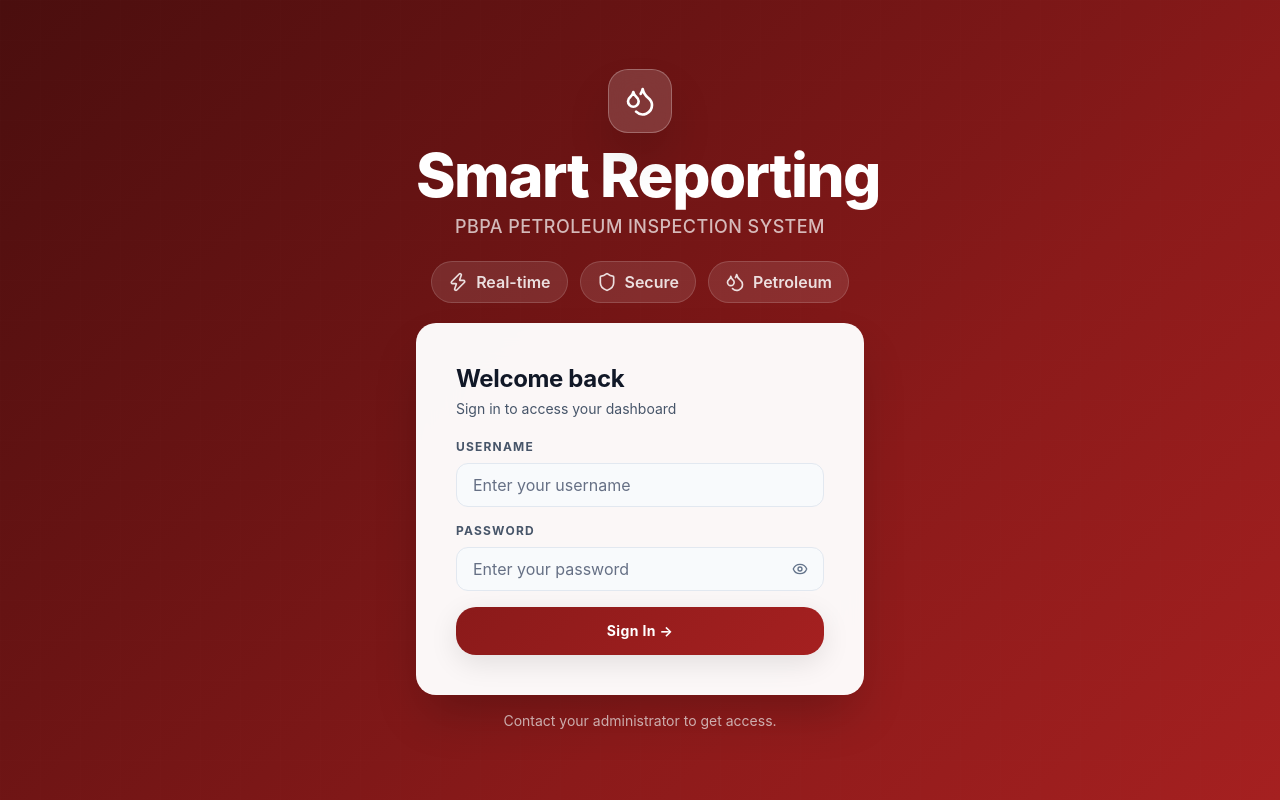
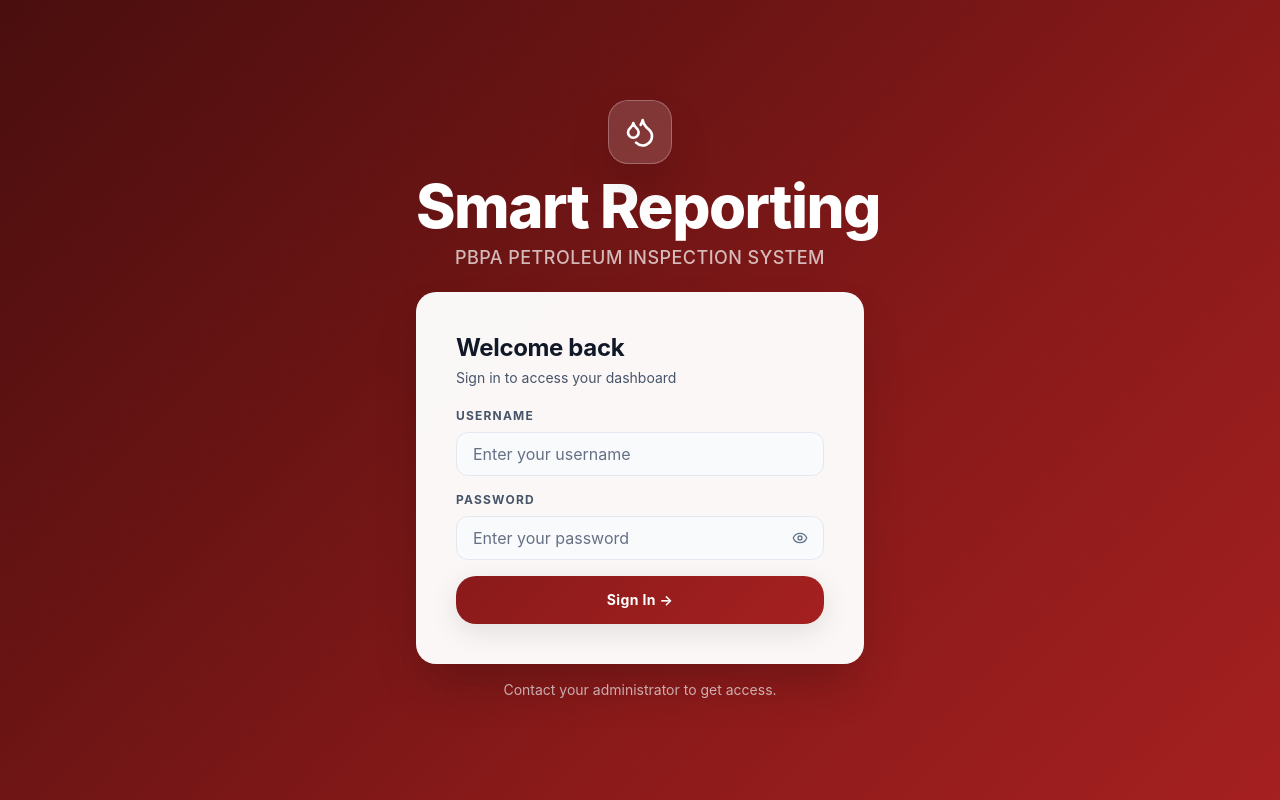
Before and after one commit to Erick-hash-spec/PBPA-smart-inspection-system, a React (Create React App) app in the folder frontend/: page /login in a window 1280 px wide. Built offline with nearby package versions, Linux system fonts and the light colour scheme; no server answers.

Commit message:
Your commit message here

```diff
--- a/frontend/src/pages/LoginPage.js
+++ b/frontend/src/pages/LoginPage.js
@@ -1,7 +1,7 @@
 import React, { useState } from 'react';
 import { useNavigate } from 'react-router-dom';
 import { authService, notifyAuthChanged } from '../services/api';
-import { Eye, EyeOff, AlertCircle, Droplets, Zap, Shield } from 'lucide-react';
+import { Eye, EyeOff, AlertCircle, Droplets } from 'lucide-react';
 
 export const LoginPage = () => {
   const navigate = useNavigate();
@@ -51,15 +51,6 @@ export const LoginPage = () => {
           </div>
           <h1 className="text-4xl sm:text-5xl lg:text-6xl font-extrabold text-white mb-2 tracking-tight whitespace-nowrap">Smart Reporting</h1>
           <p className="text-white/70 text-sm sm:text-base lg:text-lg font-medium tracking-wide uppercase">PBPA Petroleum Inspection System</p>
-        </div>
-
-        {/* Feature pills */}
-        <div className="flex flex-wrap justify-center gap-2 sm:gap-3 mb-4 sm:mb-5">
-          {[{icon:Zap,label:'Real-time'},{icon:Shield,label:'Secure'},{icon:Droplets,label:'Petroleum'}].map(({icon:Icon,label})=>(
-            <div key={label} className="flex items-center gap-2 px-4 py-2 rounded-full text-sm sm:text-base font-semibold text-white/85" style={{background:'rgba(255,255,255,0.1)',border:'1px solid rgba(255,255,255,0.15)'}}>
-              <Icon className="w-4 h-4 sm:w-5 sm:h-5" />{label}
-            </div>
-          ))}
         </div>
 
         {/* Glass card */}
```
